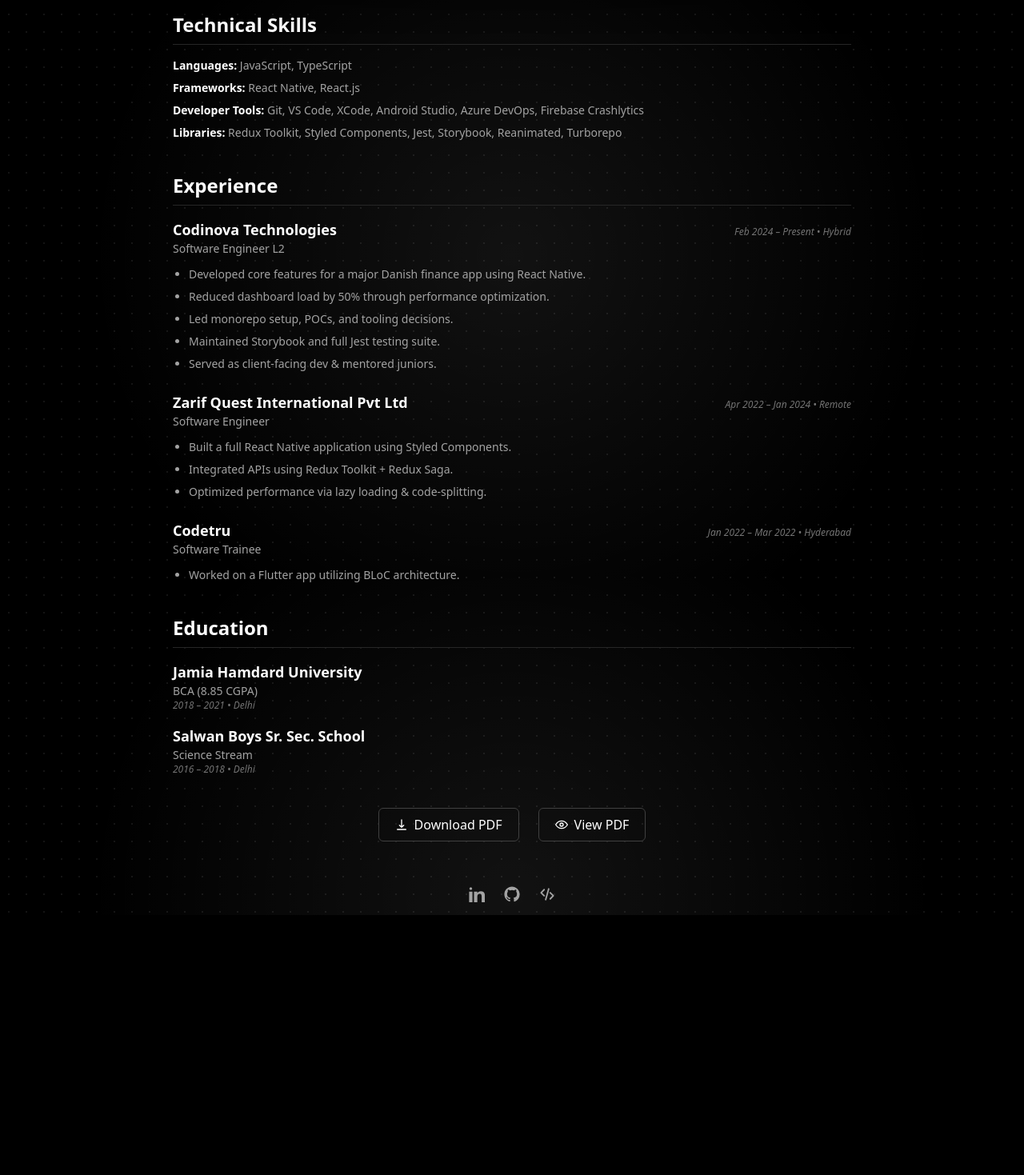
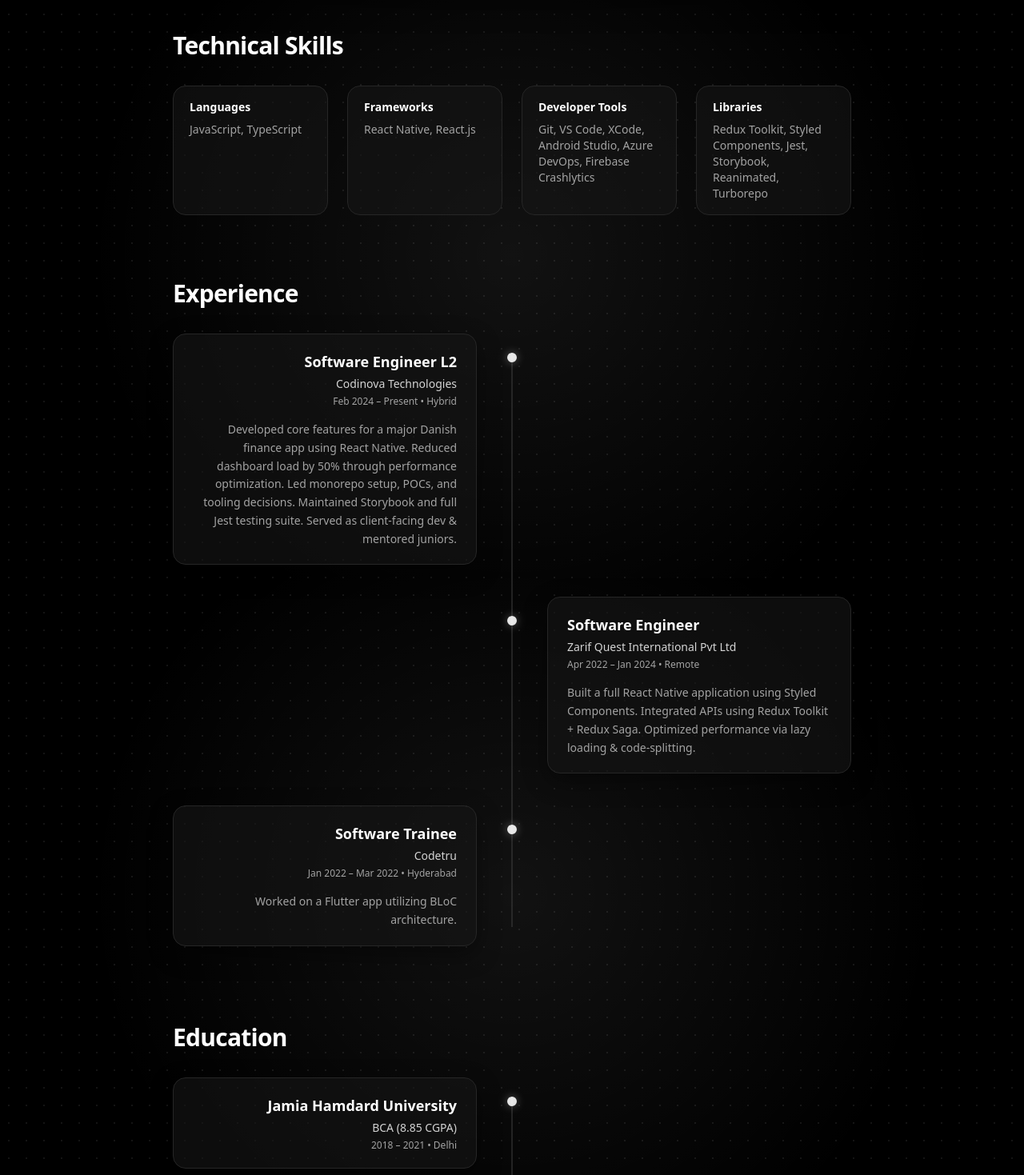
Before and after one commit to tauseefshoaib/portfolio, a React (Vite) app: page /resume in a window 1280 px wide. Shown: the part 81-1550 px from the top of the page at 80% size. Before the commit the page ends 1225 px from the top, so only its background shows below. Built offline with nearby package versions, Linux system fonts and the light colour scheme.

Commit message:
enhancements

```diff
--- a/src/pages/Resume.jsx
+++ b/src/pages/Resume.jsx
@@ -1,153 +1,181 @@
 export default function Resume() {
-  const downloadResume = () => {
-    fetch("Resume.pdf").then((res) => {
-      res.blob().then((blob) => {
-        const resumeUrl = window.URL.createObjectURL(blob);
-        let alink = document.createElement("a");
-        alink.href = resumeUrl;
-        alink.download = "Resume.pdf";
-        alink.click();
-      });
-    });
-  };
+  const experiences = [
+    {
+      role: "Software Engineer L2",
+      company: "Codinova Technologies",
+      period: "Feb 2024 – Present • Hybrid",
+      bullets: [
+        "Developed core features for a major Danish finance app using React Native.",
+        "Reduced dashboard load by 50% through performance optimization.",
+        "Led monorepo setup, POCs, and tooling decisions.",
+        "Maintained Storybook and full Jest testing suite.",
+        "Served as client-facing dev & mentored juniors.",
+      ],
+    },
+    {
+      role: "Software Engineer",
+      company: "Zarif Quest International Pvt Ltd",
+      period: "Apr 2022 – Jan 2024 • Remote",
+      bullets: [
+        "Built a full React Native application using Styled Components.",
+        "Integrated APIs using Redux Toolkit + Redux Saga.",
+        "Optimized performance via lazy loading & code-splitting.",
+      ],
+    },
+    {
+      role: "Software Trainee",
+      company: "Codetru",
+      period: "Jan 2022 – Mar 2022 • Hyderabad",
+      bullets: ["Worked on a Flutter app utilizing BLoC architecture."],
+    },
+  ];
+
+  const education = [
+    {
+      school: "Jamia Hamdard University",
+      program: "BCA (8.85 CGPA)",
+      period: "2018 – 2021 • Delhi",
+    },
+    {
+      school: "Salwan Boys Sr. Sec. School",
+      program: "Science Stream",
+      period: "2016 – 2018 • Delhi",
+    },
+  ];
 
   return (
     <main className="flex flex-1 pt-24 pb-10 text-white animate-pageFade">
       <div className="max-w-4xl mx-auto px-6 w-full">
         {/* Technical Skills */}
-        <section className="mb-10">
-          <h2 className="text-2xl font-semibold mb-4 border-b border-neutral-800 pb-2">
+        <section className="mt-6 mb-20">
+          <h2 className="text-3xl font-semibold mb-8 tracking-tight">
             Technical Skills
           </h2>
 
-          <ul className="text-neutral-400 space-y-2 text-sm">
-            <li>
-              <strong className="text-white">Languages:</strong> JavaScript,
-              TypeScript
-            </li>
-            <li>
-              <strong className="text-white">Frameworks:</strong> React Native,
-              React.js
-            </li>
-            <li>
-              <strong className="text-white">Developer Tools:</strong> Git, VS
-              Code, XCode, Android Studio, Azure DevOps, Firebase Crashlytics
-            </li>
-            <li>
-              <strong className="text-white">Libraries:</strong> Redux Toolkit,
-              Styled Components, Jest, Storybook, Reanimated, Turborepo
-            </li>
-          </ul>
+          <div className="grid gap-6 md:grid-cols-2 lg:grid-cols-4">
+            <div className="rounded-2xl border border-neutral-800 bg-neutral-900/60 px-5 py-4">
+              <h3 className="text-sm font-semibold text-white">Languages</h3>
+              <p className="text-sm text-neutral-400 mt-2">
+                JavaScript, TypeScript
+              </p>
+            </div>
+            <div className="rounded-2xl border border-neutral-800 bg-neutral-900/60 px-5 py-4">
+              <h3 className="text-sm font-semibold text-white">Frameworks</h3>
+              <p className="text-sm text-neutral-400 mt-2">
+                React Native, React.js
+              </p>
+            </div>
+            <div className="rounded-2xl border border-neutral-800 bg-neutral-900/60 px-5 py-4">
+              <h3 className="text-sm font-semibold text-white">
+                Developer Tools
+              </h3>
+              <p className="text-sm text-neutral-400 mt-2">
+                Git, VS Code, XCode, Android Studio, Azure DevOps, Firebase
+                Crashlytics
+              </p>
+            </div>
+            <div className="rounded-2xl border border-neutral-800 bg-neutral-900/60 px-5 py-4">
+              <h3 className="text-sm font-semibold text-white">Libraries</h3>
+              <p className="text-sm text-neutral-400 mt-2">
+                Redux Toolkit, Styled Components, Jest, Storybook, Reanimated,
+                Turborepo
+              </p>
+            </div>
+          </div>
         </section>
 
         {/* Experience */}
-        <section className="mb-10">
-          <h2 className="text-2xl font-semibold mb-4 border-b border-neutral-800 pb-2">
+        <section className="mb-24">
+          <h2 className="text-3xl font-semibold mb-8 tracking-tight">
             Experience
           </h2>
 
-          {/* Job 1 */}
-          <div className="mb-6">
-            <div className="flex justify-between items-baseline">
-              <div>
+          <div className="relative">
+            <div className="absolute left-1/2 top-6 bottom-6 hidden w-px -translate-x-1/2 bg-neutral-700 md:block" />
+            <ul className="space-y-10">
+              {experiences.map((exp, index) => {
+                const left = index % 2 === 0;
+                return (
+                  <li key={exp.role} className="relative">
+                    <div className="absolute left-1/2 top-6 hidden h-3 w-3 -translate-x-1/2 rounded-full bg-white/90 shadow-[0_0_12px_rgba(255,255,255,0.35)] md:block" />
+                    <div className="grid gap-6 md:grid-cols-2">
+                      <div
+                        className={
+                          left
+                            ? "md:pr-8 md:text-right"
+                            : "md:col-start-2 md:pl-8"
+                        }
+                      >
+                        <div className="rounded-2xl border border-neutral-800 bg-neutral-900/60 px-6 py-5 shadow-[0_10px_30px_rgba(0,0,0,0.4)]">
                           <h3 className="text-lg font-semibold text-white">
-                  Codinova Technologies
+                            {exp.role}
                           </h3>
-                <p className="text-neutral-400 text-sm">Software Engineer L2</p>
-              </div>
-              <p className="text-neutral-500 text-xs italic">
-                Feb 2024 – Present • Hybrid
+                          <p className="text-sm text-neutral-300 mt-1">
+                            {exp.company}
+                          </p>
+                          <p className="text-xs text-neutral-400 mt-1">
+                            {exp.period}
+                          </p>
+                          <p className="mt-4 text-neutral-400 text-sm leading-relaxed">
+                            {exp.bullets.join(" ")}
                           </p>
                         </div>
-
-            <ul className="list-disc pl-5 mt-3 text-neutral-400 space-y-2 text-sm">
-              <li>
-                Developed core features for a major Danish finance app using
-                React Native.
+                      </div>
+                    </div>
                   </li>
-              <li>
-                Reduced dashboard load by 50% through performance optimization.
-              </li>
-              <li>Led monorepo setup, POCs, and tooling decisions.</li>
-              <li>Maintained Storybook and full Jest testing suite.</li>
-              <li>Served as client-facing dev & mentored juniors.</li>
-            </ul>
-          </div>
-
-          {/* Job 2 */}
-          <div className="mb-6">
-            <div className="flex justify-between items-baseline">
-              <div>
-                <h3 className="text-lg font-semibold text-white">
-                  Zarif Quest International Pvt Ltd
-                </h3>
-                <p className="text-neutral-400 text-sm">Software Engineer</p>
-              </div>
-              <p className="text-neutral-500 text-xs italic">
-                Apr 2022 – Jan 2024 • Remote
-              </p>
-            </div>
-
-            <ul className="list-disc pl-5 mt-3 text-neutral-400 space-y-2 text-sm">
-              <li>
-                Built a full React Native application using Styled Components.
-              </li>
-              <li>Integrated APIs using Redux Toolkit + Redux Saga.</li>
-              <li>Optimized performance via lazy loading & code-splitting.</li>
-            </ul>
-          </div>
-
-          {/* Job 3 */}
-          <div className="mb-6">
-            <div className="flex justify-between items-baseline">
-              <div>
-                <h3 className="text-lg font-semibold text-white">Codetru</h3>
-                <p className="text-neutral-400 text-sm">Software Trainee</p>
-              </div>
-              <p className="text-neutral-500 text-xs italic">
-                Jan 2022 – Mar 2022 • Hyderabad
-              </p>
-            </div>
-
-            <ul className="list-disc pl-5 mt-3 text-neutral-400 space-y-2 text-sm">
-              <li>Worked on a Flutter app utilizing BLoC architecture.</li>
+                );
+              })}
             </ul>
           </div>
         </section>
 
         {/* Education */}
         <section>
-          <h2 className="text-2xl font-semibold mb-4 border-b border-neutral-800 pb-2">
+          <h2 className="text-3xl font-semibold mb-8 tracking-tight">
             Education
           </h2>
 
-          <div className="mb-4">
+          <div className="relative">
+            <div className="absolute left-1/2 top-6 bottom-6 hidden w-px -translate-x-1/2 bg-neutral-700 md:block" />
+            <ul className="space-y-10">
+              {education.map((edu, index) => {
+                const left = index % 2 === 0;
+                return (
+                  <li key={edu.school} className="relative">
+                    <div className="absolute left-1/2 top-6 hidden h-3 w-3 -translate-x-1/2 rounded-full bg-white/90 shadow-[0_0_12px_rgba(255,255,255,0.35)] md:block" />
+                    <div className="grid gap-6 md:grid-cols-2">
+                      <div
+                        className={
+                          left
+                            ? "md:pr-8 md:text-right"
+                            : "md:col-start-2 md:pl-8"
+                        }
+                      >
+                        <div className="rounded-2xl border border-neutral-800 bg-neutral-900/60 px-6 py-5 shadow-[0_10px_30px_rgba(0,0,0,0.4)]">
                           <h3 className="text-lg font-semibold text-white">
-              Jamia Hamdard University
+                            {edu.school}
                           </h3>
-            <p className="text-neutral-400 text-sm">BCA (8.85 CGPA)</p>
-            <p className="text-neutral-500 text-xs italic">
-              2018 – 2021 • Delhi
+                          <p className="text-sm text-neutral-300 mt-1">
+                            {edu.program}
+                          </p>
+                          <p className="text-xs text-neutral-400 mt-1">
+                            {edu.period}
                           </p>
                         </div>
-
-          <div>
-            <h3 className="text-lg font-semibold text-white">
-              Salwan Boys Sr. Sec. School
-            </h3>
-            <p className="text-neutral-400 text-sm">Science Stream</p>
-            <p className="text-neutral-500 text-xs italic">
-              2016 – 2018 • Delhi
-            </p>
+                      </div>
+                    </div>
+                  </li>
+                );
+              })}
+            </ul>
           </div>
         </section>
 
         {/* Buttons */}
-        <div className="mt-10 flex justify-center gap-6 flex-wrap">
-          {/* Download */}
+        <div className="mt-10 flex justify-center">
           <button
-            onClick={downloadResume}
-            className="flex items-center gap-2 px-5 py-2 border border-neutral-700 rounded-md hover:bg-white hover:text-black transition"
+            onClick={() => window.open("/Resume.pdf", "_blank")}
+            className="flex items-center gap-2 px-8 py-2 border border-neutral-700 rounded-md hover:bg-white hover:text-black transition min-w-[180px] justify-center"
           >
             <svg
               className="w-4 h-4"
@@ -165,34 +193,6 @@
             </svg>
             Download PDF
           </button>
-
-          {/* View */}
-          <button
-            onClick={() => window.open("/Resume.pdf", "_blank")}
-            className="flex items-center gap-2 px-5 py-2 border border-neutral-700 rounded-md hover:bg-white hover:text-black transition"
-          >
-            <svg
-              className="w-4 h-4"
-              fill="none"
-              stroke="currentColor"
-              strokeWidth="2"
-              viewBox="0 0 24 24"
-            >
-              <path
-                d="M1 12s4-7 11-7 11 7 11 7-4 7-11 7S1 12 1 12z"
-                strokeLinecap="round"
-                strokeLinejoin="round"
-              />
-              <circle
-                cx="12"
-                cy="12"
-                r="3"
-                strokeLinecap="round"
-                strokeLinejoin="round"
-              />
-            </svg>
-            View PDF
-          </button>
         </div>
       </div>
     </main>
```
Also changed, not shown: src/components/Navbar.jsx (+3 -7 lines). Lines whose indentation alone changed are shown as unchanged.
